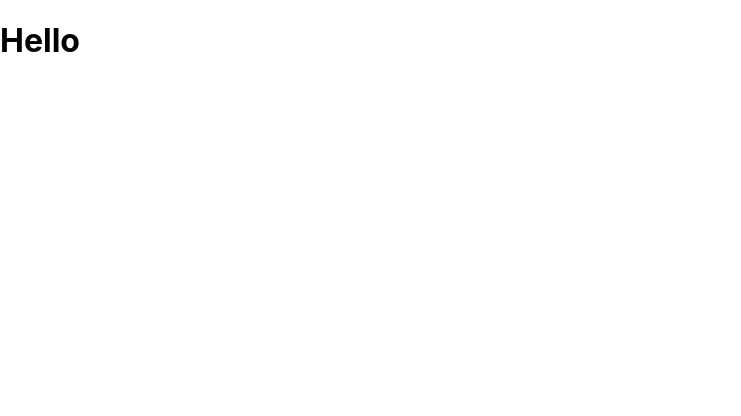
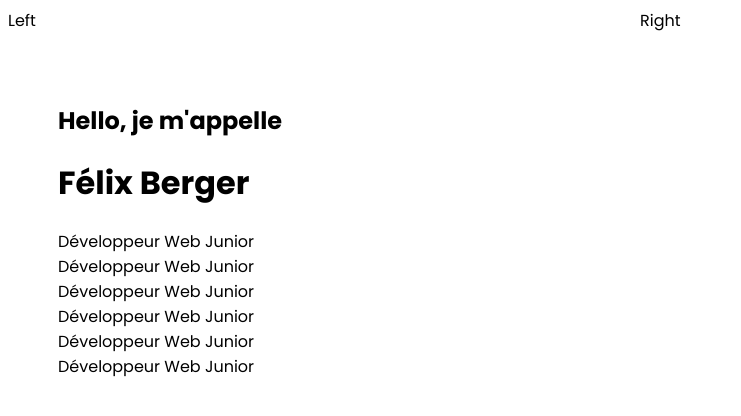
Before and after one commit to FelixB69/portfolio-FB, a React (Create React App) app: page / in a window 1280 px wide. Shown: the top 416 px of the page, without its empty margins (0-741 px from the left). Built offline with nearby package versions, Linux system fonts and the light colour scheme.

Commit message:
begining of intro

```diff
--- a/public/index.html
+++ b/public/index.html
@@ -8,6 +8,12 @@
     <meta
       name="description"
       content="Web site created using create-react-app"
+    />
+    <link rel="preconnect" href="https://fonts.googleapis.com" />
+    <link rel="preconnect" href="https://fonts.gstatic.com" crossorigin />
+    <link
+      href="https://fonts.googleapis.com/css2?family=Poppins:wght@100;200;300;400;500;600;700;800;900&family=Roboto&family=Russo+One&display=swap"
+      rel="stylesheet"
     />
     <link rel="apple-touch-icon" href="%PUBLIC_URL%/logo192.png" />
     <!--
--- a/src/App.js
+++ b/src/App.js
@@ -1,9 +1,10 @@
 import "./App.css";
+import Intro from "./components/intro/Intro";
 
 function App() {
   return (
     <div>
-      <h1>Hello</h1>
+      <Intro />
     </div>
   );
 }
--- /dev/null
+++ b/src/components/intro/Intro.jsx
@@ -0,0 +1,30 @@
+import React from 'react'
+import './intro.css'
+
+function Intro() {
+  return (
+    <div className='i'>
+    <div className='i-left'>Left
+        <div className='i-left-wrapper'>
+            <h2 className='i-intro'>Hello, je m'appelle</h2>
+            <h1 className='i-name'>Félix Berger</h1>
+            <div className='i-title'>
+                <div className="i-title-wrapper">
+                    <div className="i-title-item">Développeur Web Junior</div>
+                    <div className="i-title-item">Développeur Web Junior</div>
+                    <div className="i-title-item">Développeur Web Junior</div>
+                    <div className="i-title-item">Développeur Web Junior</div>
+                    <div className="i-title-item">Développeur Web Junior</div>
+                    <div className="i-title-item">Développeur Web Junior</div>
+                </div>
+
+            </div>
+        </div>
+    </div>
+    <div className='i-right'>Right</div>
+    </div>
+
+  )
+}
+
+export default Intro
--- /dev/null
+++ b/src/components/intro/intro.css
@@ -0,0 +1,16 @@
+.i {
+  display: flex;
+  height: 100vh;
+}
+
+.i-left {
+  flex: 1;
+}
+
+.i-right {
+  flex: 1;
+}
+
+.i-left-wrapper {
+  padding: 50px;
+}
--- a/src/index.css
+++ b/src/index.css
@@ -1,13 +1,3 @@
 body {
-  margin: 0;
-  font-family: -apple-system, BlinkMacSystemFont, 'Segoe UI', 'Roboto', 'Oxygen',
-    'Ubuntu', 'Cantarell', 'Fira Sans', 'Droid Sans', 'Helvetica Neue',
-    sans-serif;
-  -webkit-font-smoothing: antialiased;
-  -moz-osx-font-smoothing: grayscale;
+  font-family: "Poppins", sans-serif;
 }
-
-code {
-  font-family: source-code-pro, Menlo, Monaco, Consolas, 'Courier New',
-    monospace;
-}
```
